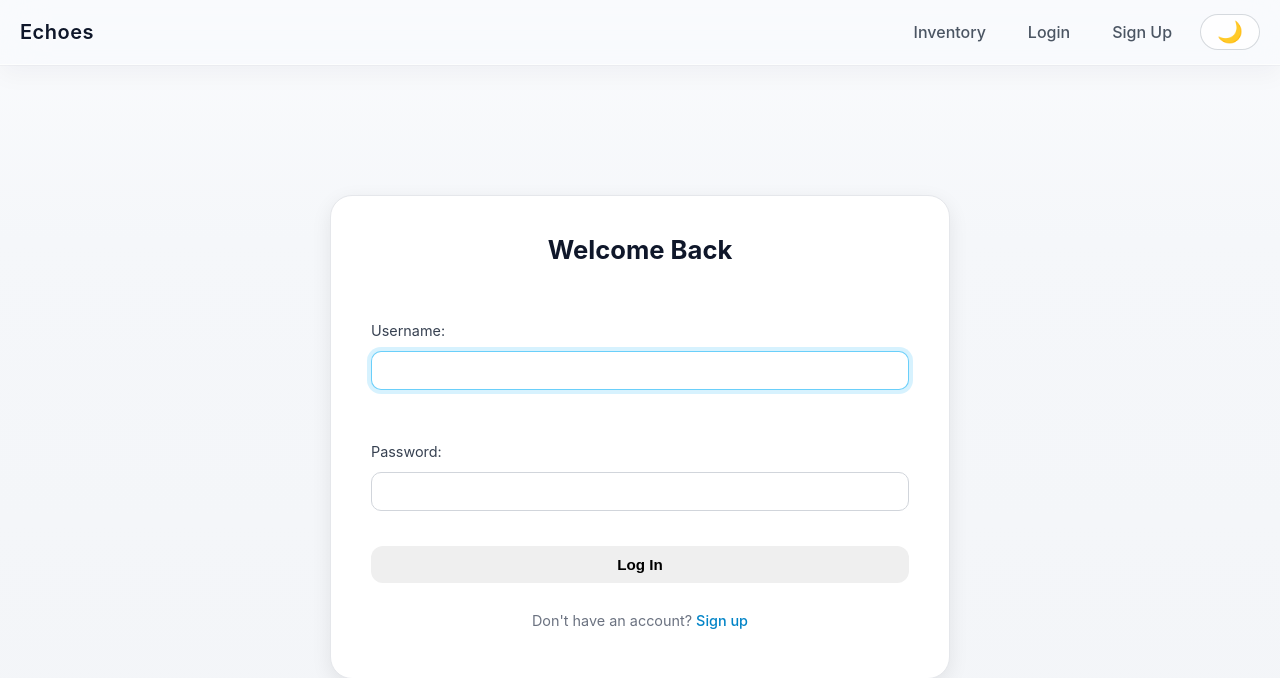
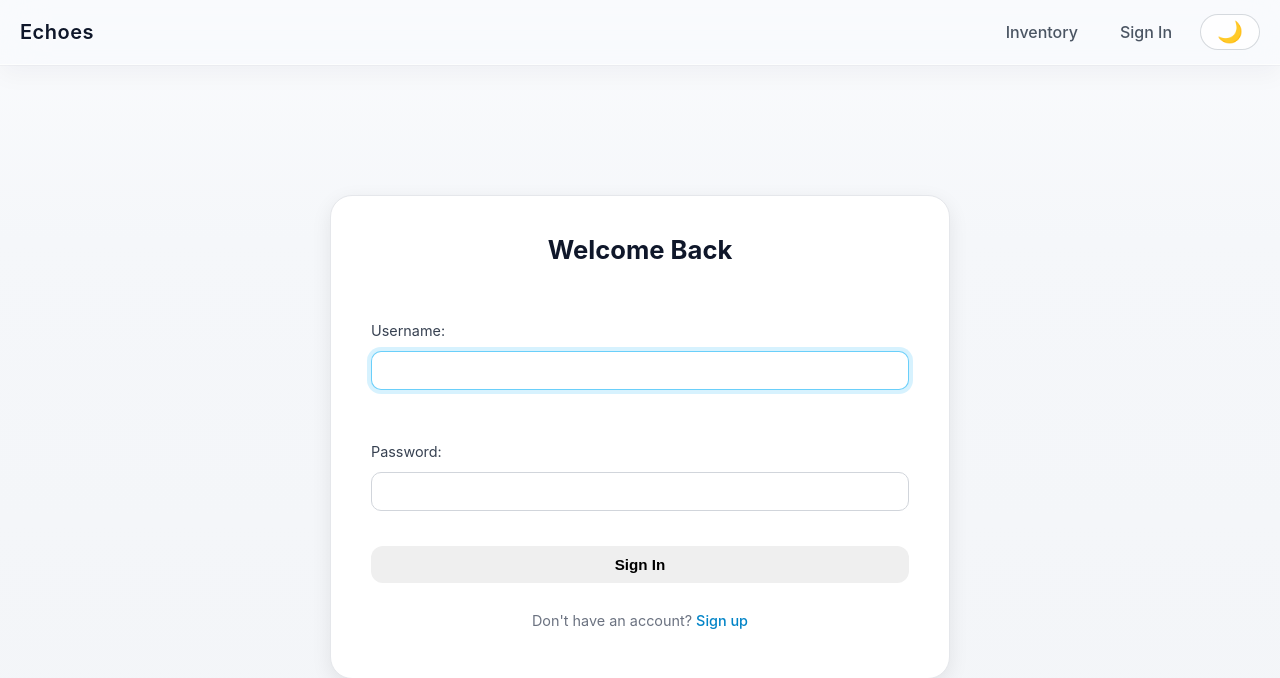
Before and after one commit to Mkac0/Echoes, a Django app: page / in a window 1280 px wide. Shown: the top 678 px of the page. Run offline with Django 5.2, Linux system fonts and the light colour scheme; parts of the project's set-up code (start-up, migrations or seed data) failed here and were passed over.

Commit message:
Removed sign up from starter nav bar

```diff
--- a/autolot/templates/base.html
+++ b/autolot/templates/base.html
@@ -49,8 +49,8 @@
               </li>
             {% else %}
               <li><a href="{% url 'car-list' %}">Inventory</a></li>
-              <li><a href="{% url 'home' %}">Login</a></li>
-              <li><a href="{% url 'signup' %}">Sign Up</a></li>
+              <li><a href="{% url 'home' %}">Sign In</a></li>
+              <!-- <li><a href="{% url 'signup' %}">Sign Up</a></li> -->
             {% endif %}
             <li>
               <button id="theme-toggle" type="button" class="theme-toggle-btn" aria-label="Toggle light/dark mode">
--- a/autolot/templates/home.html
+++ b/autolot/templates/home.html
@@ -10,7 +10,7 @@
         {% csrf_token %}
         {{ form.as_p }}
         <input type="hidden" name="next" value="{{ next }}" />
-        <button type="submit" class="btn btn-primary full-width">Log In</button>
+        <button type="submit" class="btn btn-primary full-width">Sign In</button>
         <p class="auth-footer">
             Don't have an account?
             <a href="{% url 'signup' %}">Sign up</a>
```
